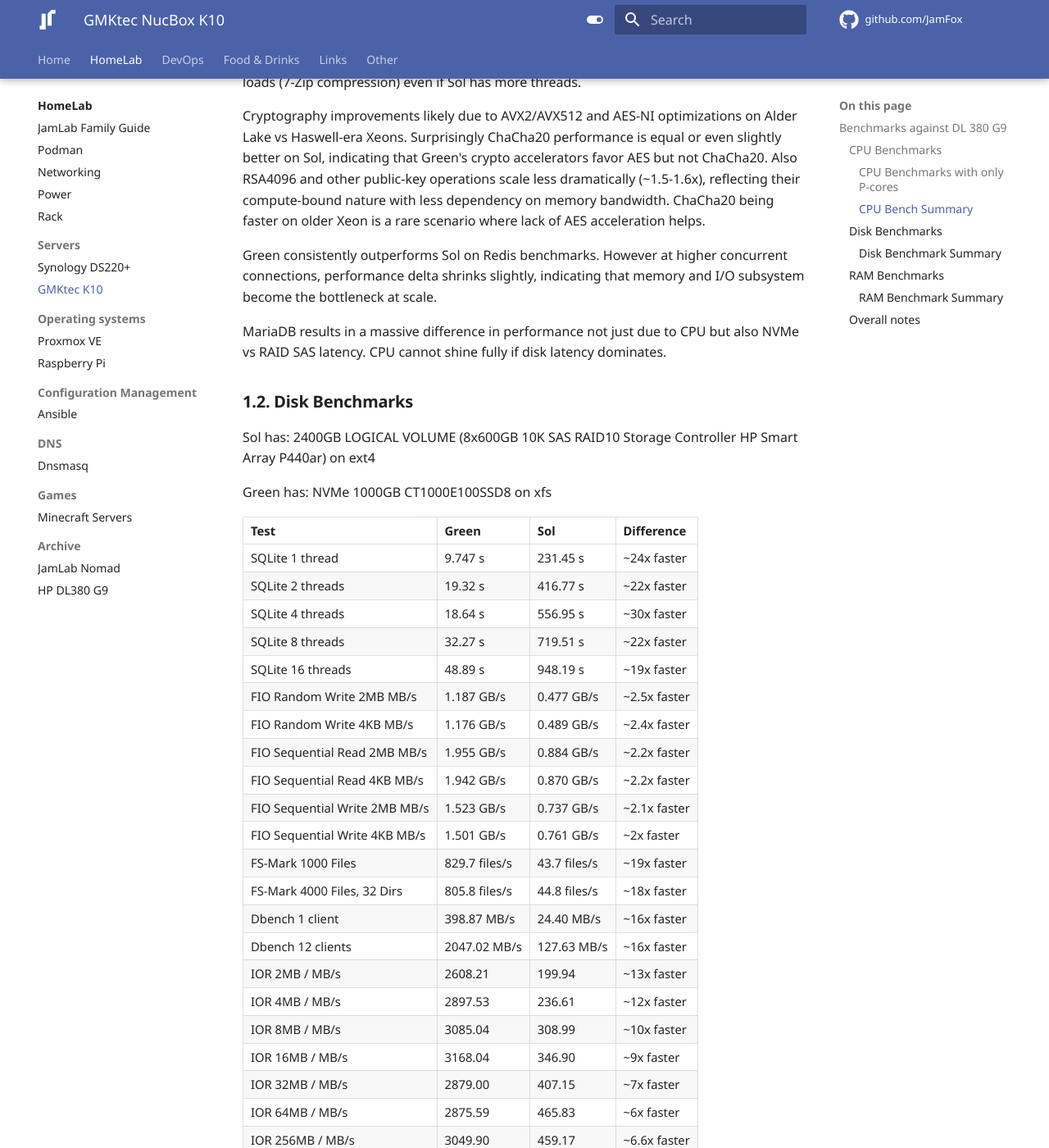
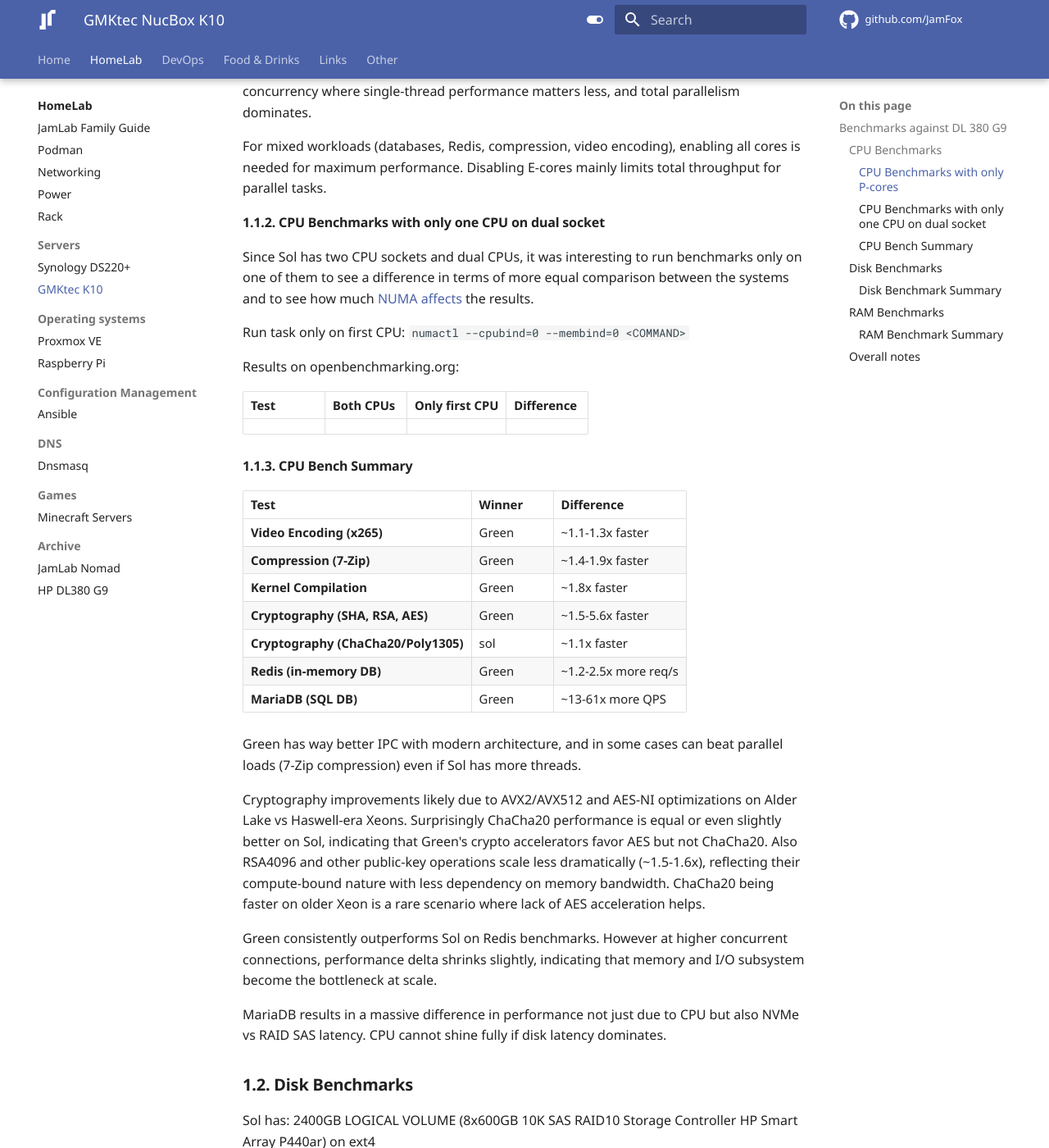
Before and after one commit to JamFox/docs.jamfox.dev, an MkDocs documentation site: the page built from docs/content/homelab/gmkteck10.md, in a window 1280 px wide and 1400 px high, scrolled down 4216 px. Shown: the whole window at 82% size. Built offline with MkDocs 1.6.1 and Material for MkDocs 9.7.7, drawn with Linux system fonts in a browser that asks for light colours; comment, search, counter and statistics services are not loaded; some of the changed text lies outside the part shown.

Commit message:
more details to benchmarks

```diff
--- a/docs/content/homelab/gmkteck10.md
+++ b/docs/content/homelab/gmkteck10.md
@@ -36,12 +40,21 @@ Sol:
 - Kernel: 6.8.12-9-pve (x86_64)
 - Compiler: GCC 12.2.0
 - File-System: ext4
+- Physical dimensions: 8.73 x 44.55 x 67.94 cm
+- Weight: 23.6 kg
+- Power draw (idle): 112W
+- Power draw (max): 500W
 
 ### CPU Benchmarks
 
 Sol has: 2 x Intel Xeon E5-2637 v3 @ 3.70GHz (8 Cores / 16 Threads)
 
 Green has: Intel Core i9-13900HK @ 5.20GHz (14 Cores / 20 Threads)
+
+Results on openbenchmarking.org:
+
+- https://openbenchmarking.org/result/2509137-NE-SOLCPU35817
+- https://openbenchmarking.org/result/2509117-NE-GREENCPU761
 
 | Test | Green | Sol | Difference |
 |------|-----------|---------|------------|
@@ -85,6 +98,12 @@ Green has: Intel Core i9-13900HK @ 5.20GHz (14 Cores / 20 Threads)
 
 Since i9-13900HK features [two kinds of cores](https://lwn.net/Articles/909611/), performance aka P-cores and efficiency aka E-cores (also known as Atom cores), it provided an interesting opportunity to test performance with E-cores off.
 
+Check for E-cores: `cat /sys/devices/cpu_atom/cpus`
+
+Run task on specific cores (0-11 are P-cores in this case): `taskset -c 0-11 <COMMAND>`
+
+Results on openbenchmarking.org: https://openbenchmarking.org/result/2509142-NE-CPUGREENN25
+
 | Test                          | All cores   | Only P-cores | Difference    |
 | ----------------------------- | ----------- | ------------ | --------------|
 | **x265 4K**                   | 5.91 fps    | 4.24 fps     | ~1.39x faster |
@@ -117,6 +136,18 @@ Redis throughput improves dramatically with E-cores enabled, especially at lower
 
 For mixed workloads (databases, Redis, compression, video encoding), enabling all cores is needed for maximum performance. Disabling E-cores mainly limits total throughput for parallel tasks.
 
+#### CPU Benchmarks with only one CPU on dual socket
+
+Since Sol has two CPU sockets and dual CPUs, it was interesting to run benchmarks only on one of them to see a difference in terms of more equal comparison between the systems and to see how much [NUMA](https://www.kernel.org/doc/html/v6.13-rc5/mm/numa.html) [affects](https://frankdenneman.nl/category/numa/) the results.
+
+Run task only on first CPU: `numactl --cpubind=0 --membind=0 <COMMAND>`
+
+Results on openbenchmarking.org:
+
+| Test                          | Both CPUs   | Only first CPU | Difference    |
+| ----------------------------- | ----------- | -------------- | --------------|
+
+
 #### CPU Bench Summary
 
 | Test | Winner | Difference |
@@ -142,6 +173,11 @@ MariaDB results in a massive difference in performance not just due to CPU but a
 Sol has: 2400GB LOGICAL VOLUME (8x600GB 10K SAS RAID10 Storage Controller HP Smart Array P440ar) on ext4
 
 Green has: NVMe 1000GB CT1000E100SSD8 on xfs
+
+Results on openbenchmarking.org:
+
+- https://openbenchmarking.org/result/2509115-NE-DISKGREEN01
+- https://openbenchmarking.org/result/2509145-NE-DISKSOL7014
 
 | Test | Green | Sol | Difference |
 |------|------------|----------|------------|
@@ -201,6 +237,11 @@ Green benefits from modern DDR5 and low-latency caches for small-block memory an
 Sol has: 16 x 16 GB DDR4-2133MT/s 752369-081
 
 Green has: 2 x 32 GB DDR5-5200MT/s
+
+Results on openbenchmarking.org:
+
+- https://openbenchmarking.org/result/2509141-NE-RAMSOL48015
+- https://openbenchmarking.org/result/2509145-NE-RAMGREEN277
 
 | Test                                  | Green          | Sol            | Difference    |
 | ------------------------------------- | -------------- | -------------- | ------------- |
```
Also changed, not shown: other parts of docs/content/homelab/gmkteck10.md (+4 -0 lines).
